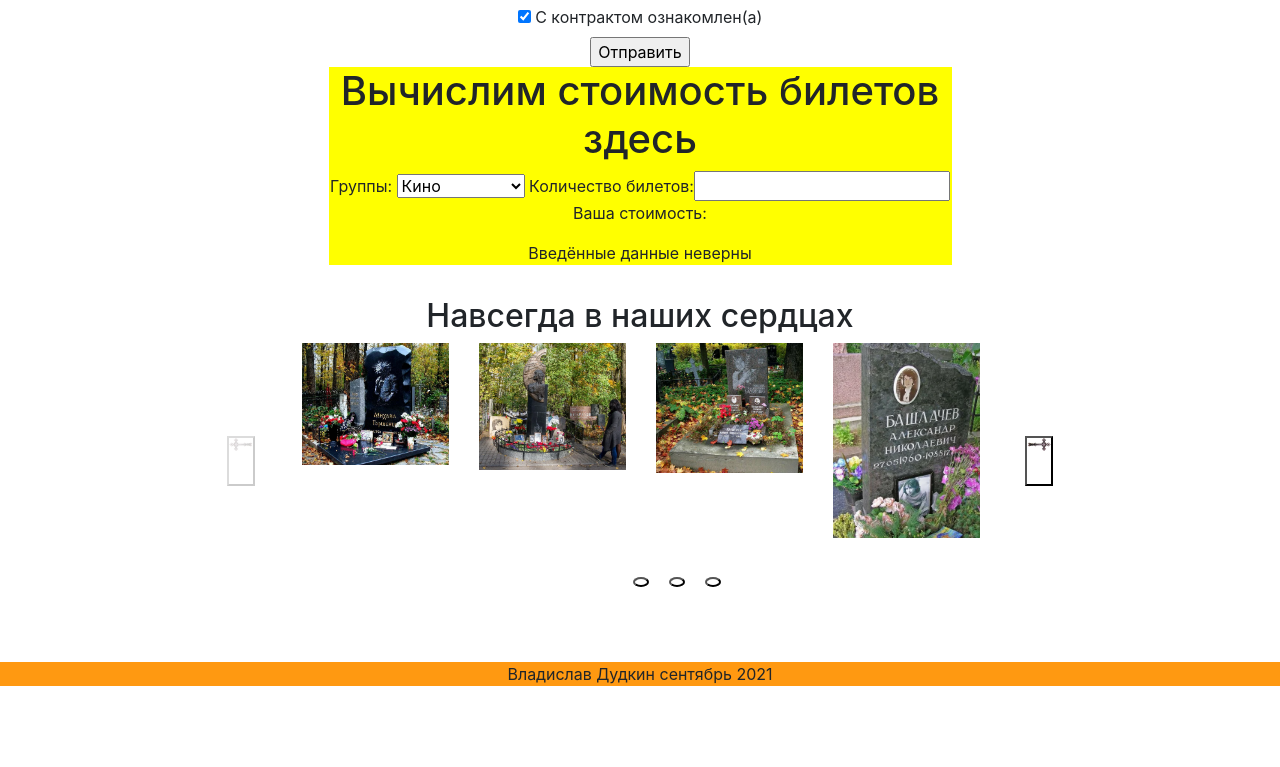
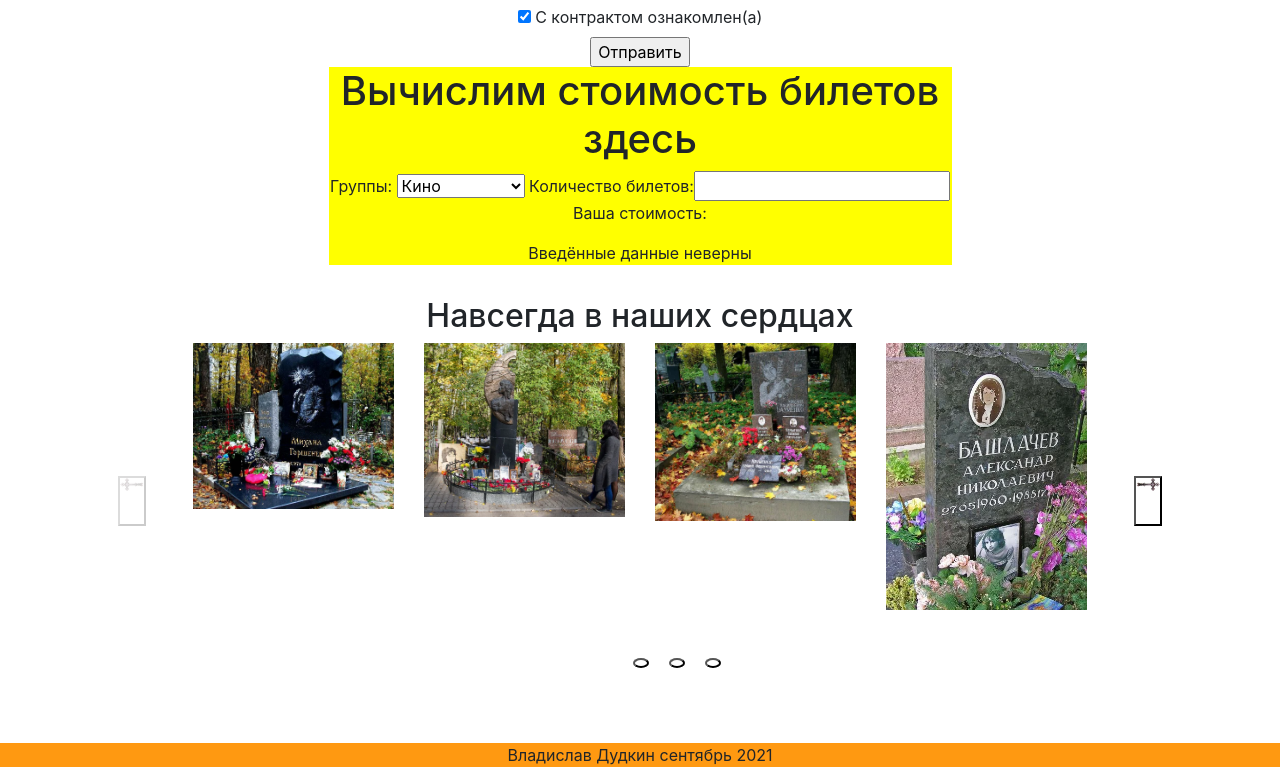
Before and after one commit to DudkinVladislav/web7, a plain HTML site: page index.html in a window 1280 px wide. Shown: the part 1896-2663 px from the top of the page. Before the commit the page ends 2582 px from the top, so only its background shows below. Drawn offline with nearby package versions, Linux system fonts and the light colour scheme.

Commit message:
Update index.html

```diff
--- a/index.html
+++ b/index.html
@@ -261,12 +261,12 @@
 </div>
 <div class "container-fluid">
    <div class="row d-flex mx-sm-m3">
-        <div class="col-md-8 order-2 px-sm-3">
+        <div class="col-md-10 order-2 px-sm-3">
 <div class="сontainer__gallery p-2 mt-2  bg-blue">
             <h2 class = "text-center" id="gallery">Навсегда в наших сердцах</h2>
             <div class="slider">
                 <div class="slider__item">
-                    <img class="img-fluid" src ="16067700.jpg"  al   t="">
+                    <img class="img-fluid" src ="16067700.jpg"  alt="">
                 </div>
                 <div class="slider__item">
                     <img class="img-fluid" src ="16067704.jpg"  alt="">
@@ -316,9 +316,9 @@
             </div>
         </div>
 		</div>
-	   <div class="col-md-2 order-1 px-sm-3">
+	   <div class="col-md-1 order-1 px-sm-3">
 	</div>
-	<div class="col-md-2 order-3 px-sm-3">
+	<div class="col-md-1 order-3 px-sm-3">
 	</div>
 	</div>
 
```
